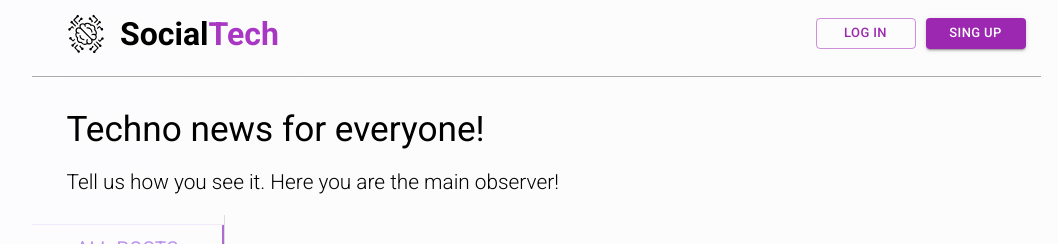
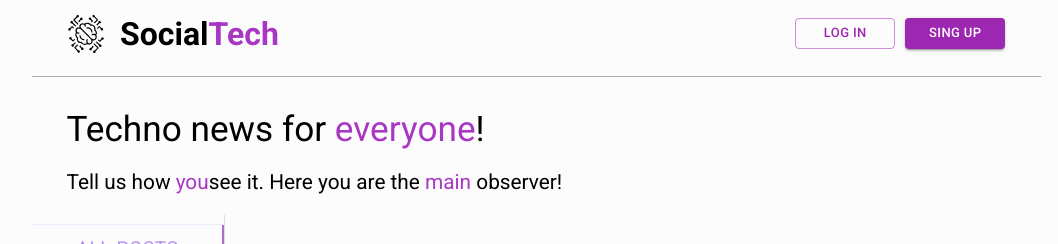
Before and after one commit to bazdyrev1/petWithAllknowledge, a React (Create React App) app: page / in a window 1280 px wide. Shown: the top 244 px of the page, without its empty margins (80-1138 px from the left). Built offline with nearby package versions, Linux system fonts and the light colour scheme.

Commit message:
edited style

```diff
--- a/src/components/AuthorizationZoneHeader/style.ts
+++ b/src/components/AuthorizationZoneHeader/style.ts
@@ -4,7 +4,7 @@ export const UserBlock = styled.div`
   width: auto;
   display: flex;
   align-items: center;
-  margin: 0 10px;
+  margin: 0 3%;
 `;
 
 export const NameUser = styled.p`
@@ -14,7 +14,7 @@ export const NameUser = styled.p`
 `;
 
 export const ButtonBlock = styled.div`
-  margin-right: 10px;
+  margin-right: 3%;
   display: flex;
   align-items: center;
   flex-direction: row;
--- a/src/pages/Home/index.tsx
+++ b/src/pages/Home/index.tsx
@@ -1,17 +1,17 @@
 import React, { FC } from "react";
 import MaterialTabs from "../../components/MaterialTabs";
-import { MainIdea, NameBlog, Wrapper, AboutBlogBox, ContentBox } from "./style";
+import { MainIdea, NameBlog, Wrapper, AboutBlogBox, ContentBox, ColorWords } from "./style";
 
 const Home: FC = (): JSX.Element => {
     return (
         <Wrapper>
             <AboutBlogBox>
                 <NameBlog>
-                    Techno news for everyone!
+                    Techno news for <ColorWords>everyone</ColorWords>!
                 </NameBlog>
 
                 <MainIdea>
-                    Tell us how you see it. Here you are the main observer!
+                    Tell us how <ColorWords>you</ColorWords>see it. Here you are the  <ColorWords>main</ColorWords> observer!
                 </MainIdea>
             </AboutBlogBox>
 
--- a/src/pages/Home/style.ts
+++ b/src/pages/Home/style.ts
@@ -31,7 +31,7 @@ export const NameBlog = styled.h1`
 export const MainIdea = styled.p`
   margin: 10px 0px 10px 15px;
   font-size: 1.3em;
-  font-weight: 300;
+  font-weight: 400;
 `;
 
 export const ContentBox = styled.article`
@@ -76,3 +76,7 @@ export const ContentBox = styled.article`
 
   }
 `;
+
+export const ColorWords = styled.span`
+  color: #a838c3;
+`
```
